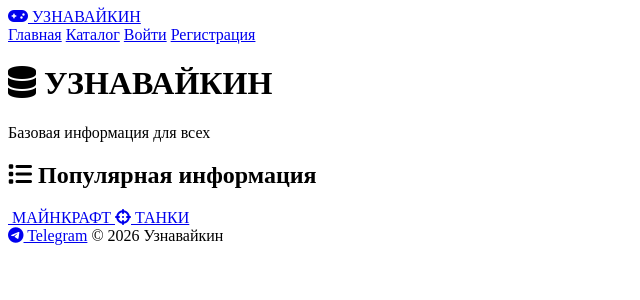
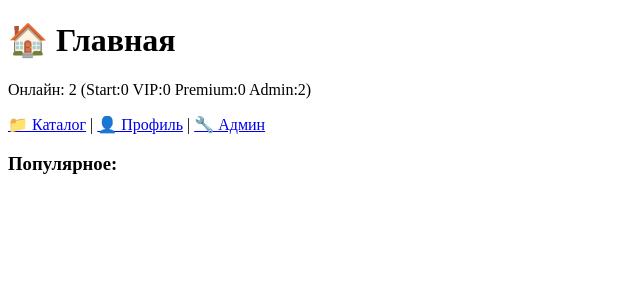
Before and after one commit to lCatNapl/-, a Flask app: page / in a window 1280 px wide. Shown: the top 300 px of the page, without its empty margins (0-640 px from the left). Run offline with Flask 3, Linux system fonts and the light colour scheme; data comes from the database, SQL or seed files in the repository; data that the repository does not hold is empty.

Commit message:
Update index.html

```diff
--- a/templates/index.html
+++ b/templates/index.html
@@ -1,55 +1,13 @@
-{% extends "base.html" %}
-{% block content %}
-<!-- ГЕРОЙСКИЙ БАННЕР ПО PRIVILEGE -->
-<div class="hero hero-{{ privilege }}">
-    <div class="hero-content">
-        <h1 class="hero-title">
-            <i class="fas fa-database"></i>
-            УЗНАВАЙКИН {{ privilege|upper }}
-        </h1>
-        <p class="hero-subtitle">
-            {% if privilege == 'premium' %}
-                Лучшая информация + 3D модели
-            {% elif privilege == 'vip' %}
-                Эксклюзивная информация + новые темы
-            {% else %}
-                Базовая информация для всех
-            {% endif %}
-        </p>
-    </div>
-</div>
-
-<!-- КАТАЛОГ ИНФО -->
-<div class="section catalog-preview">
-    <h2><i class="fas fa-list"></i> Популярная информация</h2>
-    <div class="games-grid">
-        {% for item in featured %}
-        <a href="{{ url_for('info_detail', info_id=item.id) }}" class="info-card info-{{ privilege }}">
-            <div class="info-image" style="background-image: url('{{ item.image or '/static/img/default.jpg' }}')">
-                {% if privilege == 'premium' and item.is_premium %}
-                    <span class="premium-badge">3D</span>
-                {% endif %}
-            </div>
-            <div class="info-content">
-                <h3>{{ item.game }} → {{ item.faction }}</h3>
-                <p class="info-item">{{ item.item }}</p>
-                {% if item.level %}
-                    <span class="level-badge">Ур. {{ item.level }}</span>
-                {% endif %}
-                <span class="views">{{ item.views }} просмотров</span>
-            </div>
-        </a>
-        {% endfor %}
-    </div>
-</div>
-
-<!-- КНОПКИ КАТАЛОГОВ -->
-<div class="catalog-buttons">
-    <a href="{{ url_for('catalog', game_name='Майнкрафт') }}" class="catalog-btn minecraft">
-        <i class="fab fa-minecraft"></i> МАЙНКРАФТ
-    </a>
-    <a href="{{ url_for('catalog', game_name='Танки') }}" class="catalog-btn tanks">
-        <i class="fas fa-crosshairs"></i> ТАНКИ
-    </a>
-</div>
-{% endblock %}
+<!DOCTYPE html>
+<html>
+<head><title>Узнавайкин</title></head>
+<body>
+    <h1>🏠 Главная</h1>
+    <p>Онлайн: {{stats.total}} (Start:{{stats.start}} VIP:{{stats.vip}} Premium:{{stats.premium}} Admin:{{stats.admin}})</p>
+    <a href="/catalog/">📁 Каталог</a> | <a href="/profile/">👤 Профиль</a> | <a href="/admin/">🔧 Админ</a>
+    <h3>Популярное:</h3>
+    {% for info in popular %}
+    <div>{{info.title}} ({{info.views}} просмотров) <a href="/info/{{info.id}}">Подробнее</a></div>
+    {% endfor %}
+</body>
+</html>
```
